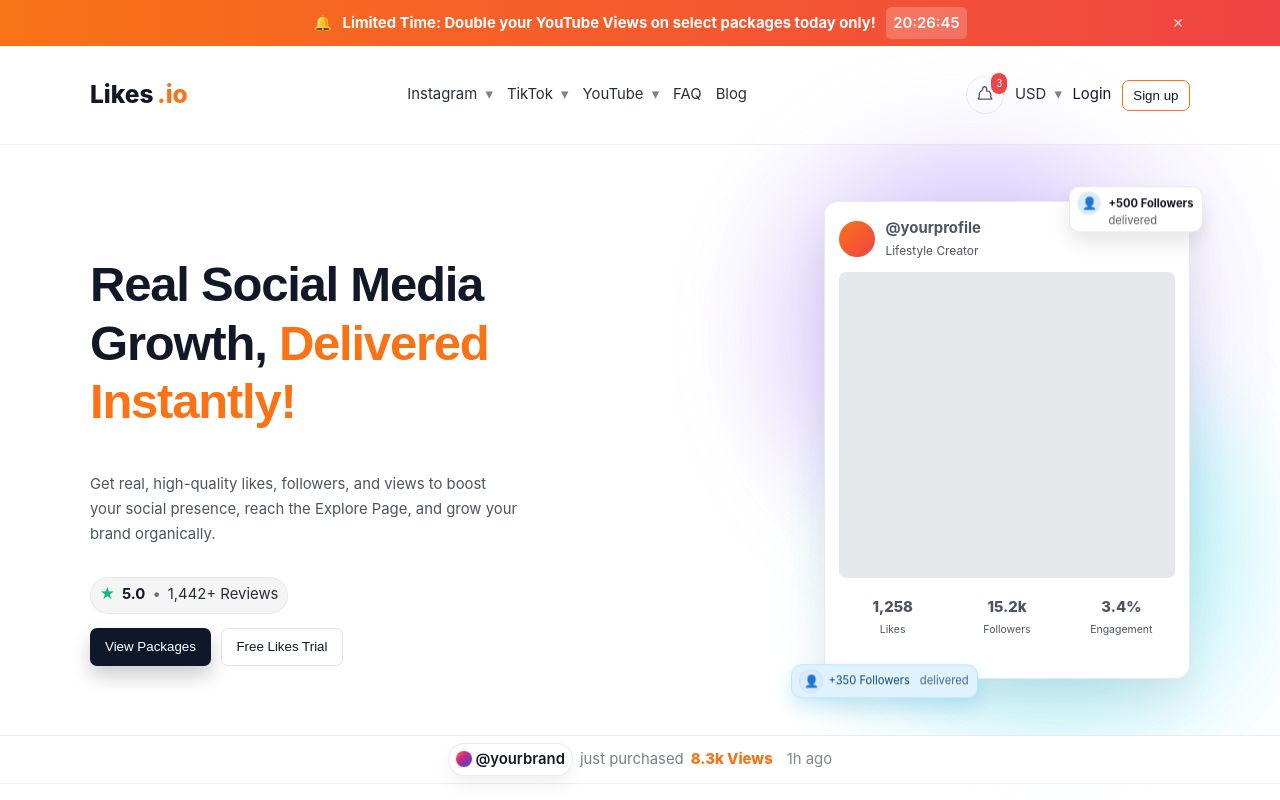
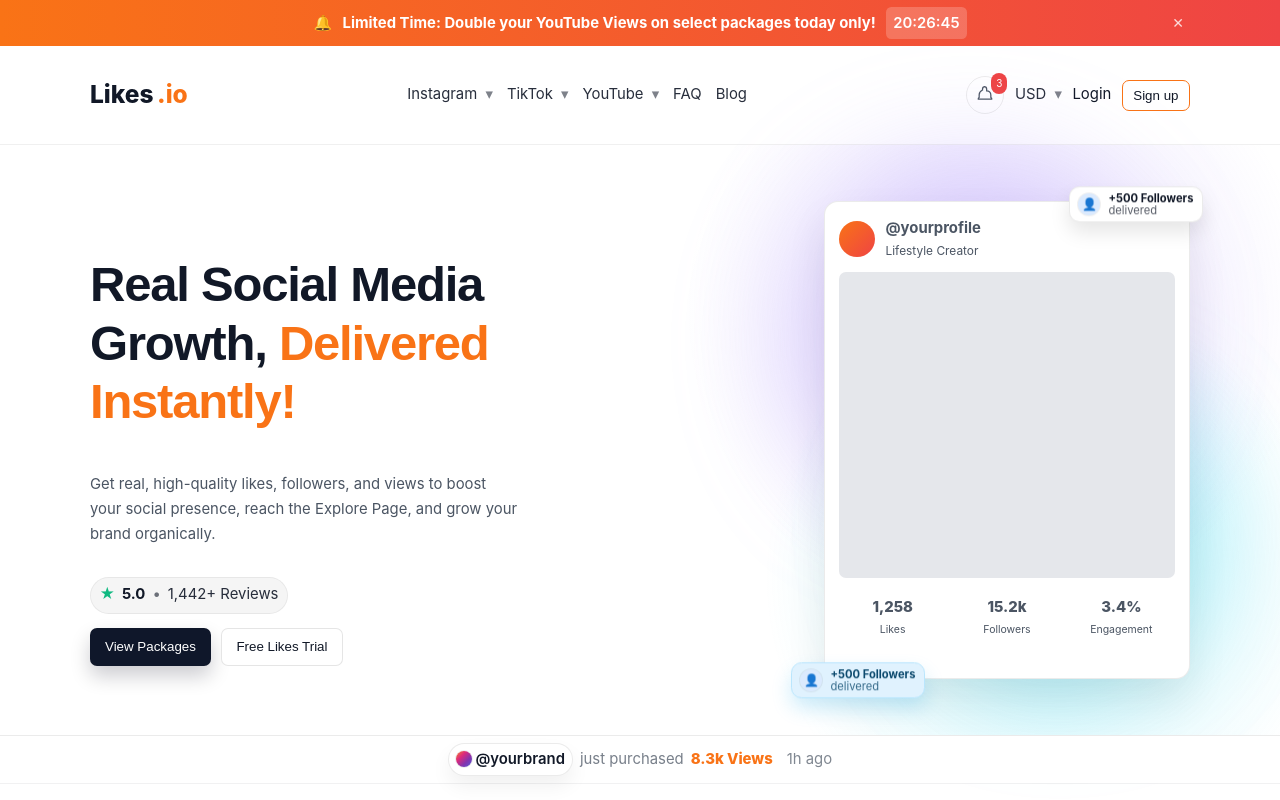
Before and after one commit to azursoldev/likes-io, a Next.js app: page / in a window 1280 px wide. Shown: the top 800 px of the page. Built offline with nearby package versions, Linux system fonts and the light colour scheme; a web font is replaced by a local one.

Commit message:
icons fix

```diff
--- a/app/components/Hero.tsx
+++ b/app/components/Hero.tsx
@@ -78,7 +78,11 @@ export default function Hero() {
                 <div className="label">Engagement</div>
               </div>
             </div>
-            <div className="delivered-badge"><span className="db-icon" aria-hidden>👤</span> +350 Followers<span className="sub"> delivered</span></div>
+            <div className="delivered-badge">
+              <span className="db-icon" aria-hidden>👤</span>
+              <span className="main-text">+500 Followers</span>
+              <span className="sub">delivered</span>
+            </div>
             <div className="likes-float">
               <span className={floatUpdates[fIndex].iconClass} aria-hidden>{floatUpdates[fIndex].icon}</span>
               <span className="main-text">{floatUpdates[fIndex].text}</span>
--- a/app/globals.css
+++ b/app/globals.css
@@ -128,11 +128,13 @@ html.dark .profile-card { background: rgba(0,0,0,0.4); border-color: rgba(255,25
 .likes-float .main-text { grid-column: 2; font-weight: 700; line-height: 1.1; }
 .likes-float .sub { grid-column: 2; opacity: 0.7; margin: 0; display: block; line-height: 1.1; }
 /* Ensure the icon is vertically centered between the two lines */
-.likes-float .lk-icon,
-.likes-float .fl-icon,
-.likes-float .vw-icon { grid-column: 1; grid-row: 1 / span 2; align-self: center; justify-self: center; }
-.delivered-badge { position: absolute; bottom: -22px; left: -34px; background: #e0f2fe; color: #0c4a6e; border: 1px solid #bae6fd; border-radius: 0.75rem; padding: 0.35rem 0.6rem; font-size: 0.8rem; box-shadow: 0 10px 20px rgba(14,165,233,0.2); display: inline-flex; align-items: center; gap: 6px; will-change: transform; animation: bobY 3s ease-in-out infinite; }
-.delivered-badge .sub { opacity: 0.8; margin-left: 4px; }
+.likes-float .lf-icon,
+.likes-float .db-icon,
+.likes-float .vw-icon { grid-column: 1; grid-row: 1 / span 2; align-self: center; justify-self: center; width: 22px; height: 22px; display: flex; align-items: center; justify-content: center; }
+.delivered-badge { position: absolute; bottom: -22px; left: -34px; background: #e0f2fe; color: #0c4a6e; border: 1px solid #bae6fd; border-radius: 0.75rem; padding: 0.35rem 0.6rem; font-size: 0.8rem; box-shadow: 0 10px 20px rgba(14,165,233,0.2); display: grid; grid-template-columns: 22px auto; align-items: center; column-gap: 8px; row-gap: 0; will-change: transform; animation: bobY 3s ease-in-out infinite; }
+.delivered-badge .main-text { grid-column: 2; font-weight: 700; line-height: 1.1; }
+.delivered-badge .sub { grid-column: 2; opacity: 0.8; margin: 0; display: block; line-height: 1.1; }
+.delivered-badge .db-icon { grid-column: 1; grid-row: 1 / span 2; align-self: center; justify-self: center; width: 22px; height: 22px; display: flex; align-items: center; justify-content: center; }
 /* Icon circles for floating badges */
 .lf-icon { display: inline-flex; align-items: center; justify-content: center; width: 22px; height: 22px; border-radius: 9999px; background: #ffe4e6; color: #ef4444; box-shadow: 0 0 0 1px rgba(0,0,0,0.06); font-size: 12px; }
 .db-icon { display: inline-flex; align-items: center; justify-content: center; width: 22px; height: 22px; border-radius: 9999px; background: #dbeafe; color: #1d4ed8; box-shadow: 0 0 0 1px rgba(0,0,0,0.06); font-size: 12px; }
```
